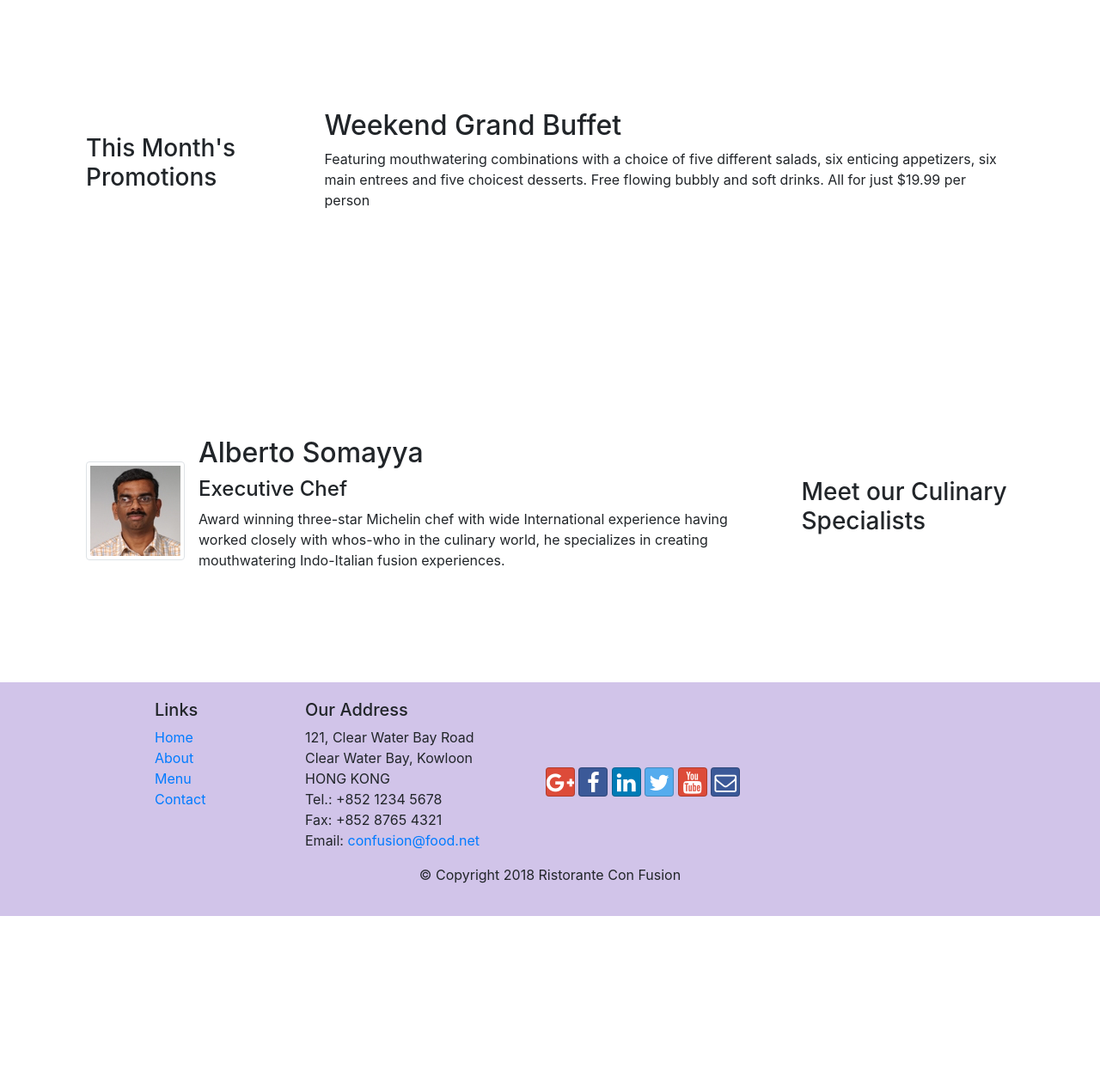
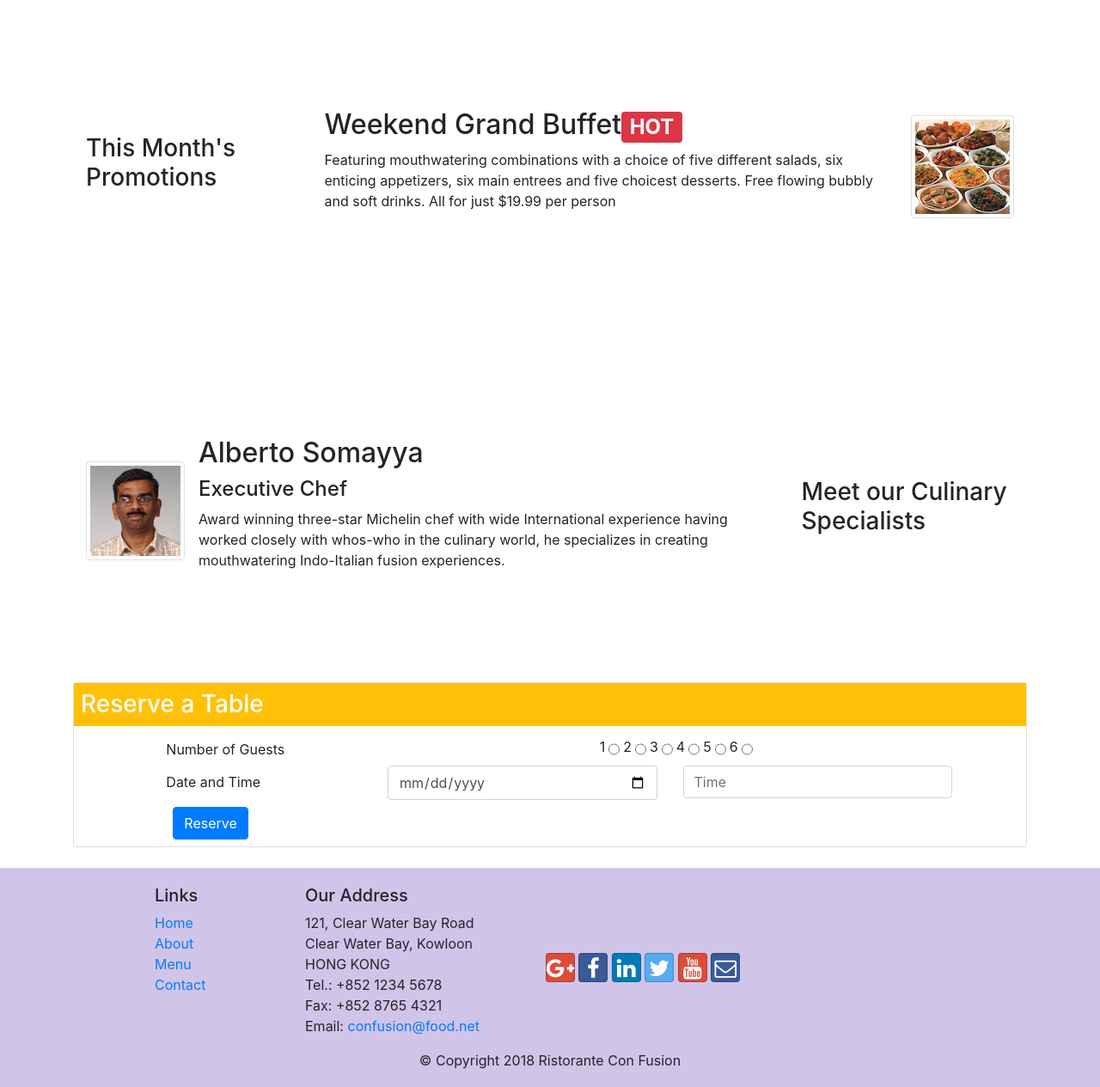
Before and after one commit to Shivanshdev12/Ristorante-ConFusion, a website: page index.html in a window 1280 px wide. Shown: the part 740-2005 px from the top of the page at 86% size. Before the commit the page ends 1806 px from the top, so only its background shows below. Drawn offline with nearby package versions, Linux system fonts and the light colour scheme.

Commit message:
Assignment 2

```diff
--- a/index.html
+++ b/index.html
@@ -47,6 +47,9 @@
                 <div class="col-12 col-sm align-self-center">
                     <img src="img/logo.png" class="img-fluid">
                 </div>
+                <div class="col-12 col-sm align-self-center">
+                        <a href="#reserve" class="btn btn-warning" role="button">Reserve Table</a>
+                </div>
             </div>
         </div>
     </header>
@@ -60,7 +63,8 @@
                 <div class="media">
                     <img class="d-flex mr-3 img-thumbnail align-self-center" src="img/uthappizza.png" alt="uthappizza">
                     <div class="media-body">
-                        <h2>Uthappizza</h2>
+                        <h2>Uthappizza</h2><span class="badge badge-danger">HOT</span><span
+                            class="badge badge-pill badge-secondary">$1.99</span>
                         <p>A unique combination of Indian Uthappam (pancake) and Italian pizza, topped with Cerignola
                             olives,
                             ripe vine cherry tomatoes, Vidalia onion, Guntur chillies and Buffalo Paneer.</p>
@@ -68,17 +72,22 @@
                 </div>
             </div>
         </div>
-
-
         <div class="row row-content align-items-center">
             <div class="col col-sm-4 col-md-3">
                 <h3>This Month's Promotions</h3>
             </div>
             <div class="col col-sm col-md">
-                <h2>Weekend Grand Buffet</h2>
-                <p>Featuring mouthwatering combinations with a choice of five different salads, six enticing appetizers,
-                    six main entrees and five choicest desserts. Free flowing bubbly and soft drinks. All for just
-                    $19.99 per person </p>
+                <div class="media">
+                    <div class="media-body">
+                        <h2>Weekend Grand Buffet<span class="badge badge-danger">HOT</span></h2>
+                        <p>Featuring mouthwatering combinations with a choice of five different salads, six enticing
+                            appetizers,
+                            six main entrees and five choicest desserts. Free flowing bubbly and soft drinks. All for
+                            just
+                            $19.99 per person </p>
+                    </div>
+                    <img src="img/buffet.png" class="d-flex ml-3 img-thumbnail align-self-center">
+                </div>
             </div>
         </div>
 
@@ -88,20 +97,52 @@
             </div>
             <div class="col col-sm order-sm-first col-md">
                 <div class="media">
-                    <img class="d-flex mr-3 img-thumbnail align-self-center"
-                    src="img/alberto.png" alt="alberto">
+                    <img class="d-flex mr-3 img-thumbnail align-self-center" src="img/alberto.png" alt="alberto">
                     <div class="media-body">
-                            <h2>Alberto Somayya</h2>
-                            <h4>Executive Chef</h4>
-                            <p>Award winning three-star Michelin chef with wide International experience having worked closely with
-                                whos-who in the culinary world, he specializes in creating mouthwatering Indo-Italian fusion
-                                experiences. </p>
+                        <h2>Alberto Somayya</h2>
+                        <h4>Executive Chef</h4>
+                        <p>Award winning three-star Michelin chef with wide International experience having worked
+                            closely with
+                            whos-who in the culinary world, he specializes in creating mouthwatering Indo-Italian fusion
+                            experiences. </p>
                     </div>
                 </div>
             </div>
         </div>
     </div>
-
+    <div class="container">
+        <form id="reserve">
+            <div class="card mb-4">
+                <h3 class="bg-warning text-white p-2">Reserve a Table</h3>
+                <div class="row offset-sm-1">
+                    <label for="Guests" class="col-md-6 col-form-label">Number of Guests</label>
+                    <label for="one" class="m-1">1</label>
+                    <input type="radio">
+                    <label for="two" class="m-1">2</label>
+                    <input type="radio">
+                    <label for="three" class="m-1">3</label>
+                    <input type="radio">
+                    <label for="four" class="m-1">4</label>
+                    <input type="radio">
+                    <label for="five" class="m-1">5</label>
+                    <input type="radio">
+                    <label for="six" class="m-1">6</label>
+                    <input type="radio">
+                </div>
+                <div class="row offset-sm-1">
+                    <label for="date" class="col-md-3 col-form-label">Date and Time</label>
+                    <div class="col-sm-4 col-md-4">
+                        <input type="date" class="form-control" id="Date" name="Time" placeholder="Date"></div>
+                    <div class="col-sm-4 col-md-4">
+                        <input type="text" class="form-control" id="Time" name="Time" placeholder="Time">
+                    </div>
+                    <div class="col-sm-4 col-md-4 m-2">
+                        <a href="#" class="btn btn-primary" role="button">Reserve</a>
+                    </div>
+                </div>
+            </div>
+        </form>
+    </div>
     <footer class="footer">
         <div class="container">
             <div class="row">
```
Also changed, not shown: aboutus.html (line endings or trailing spaces).
